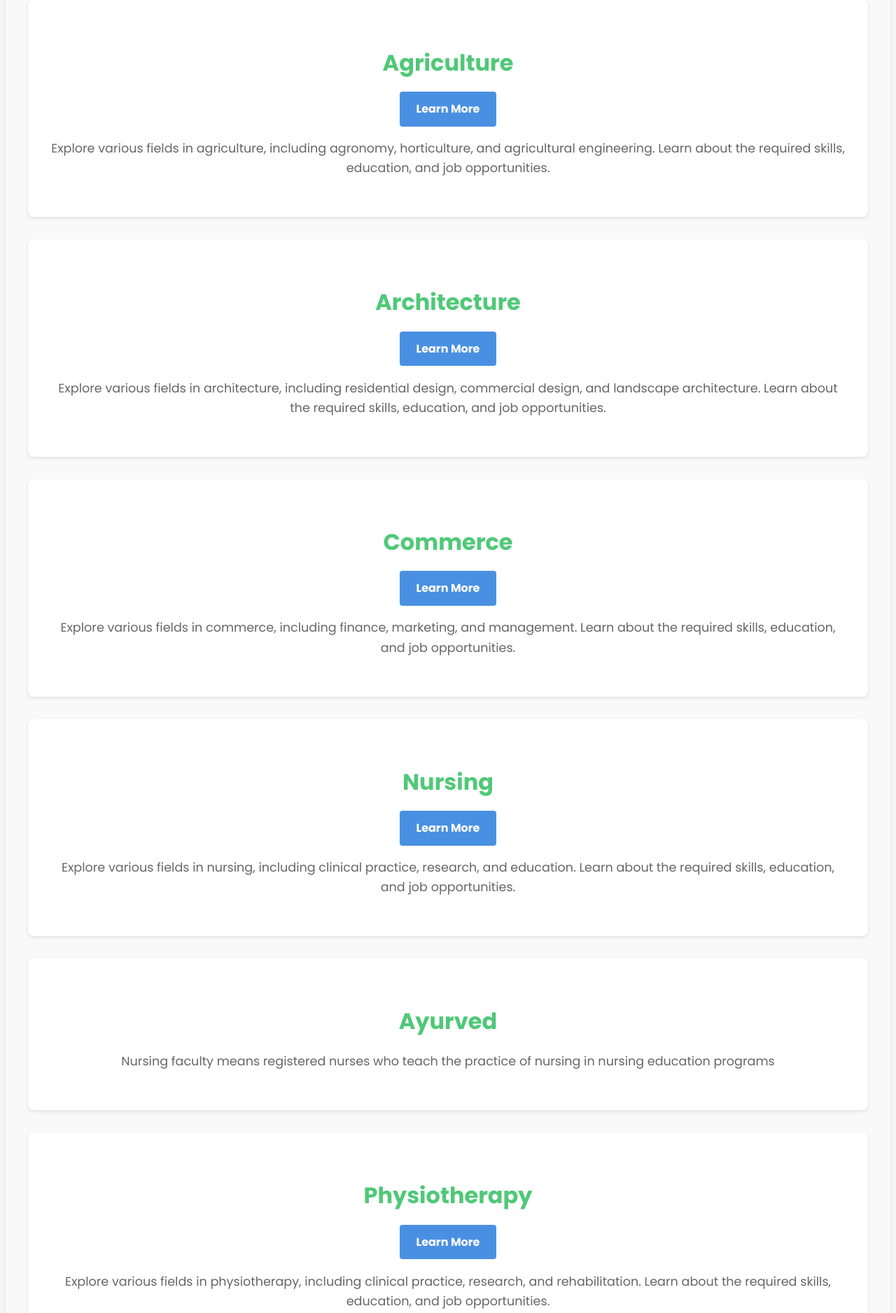
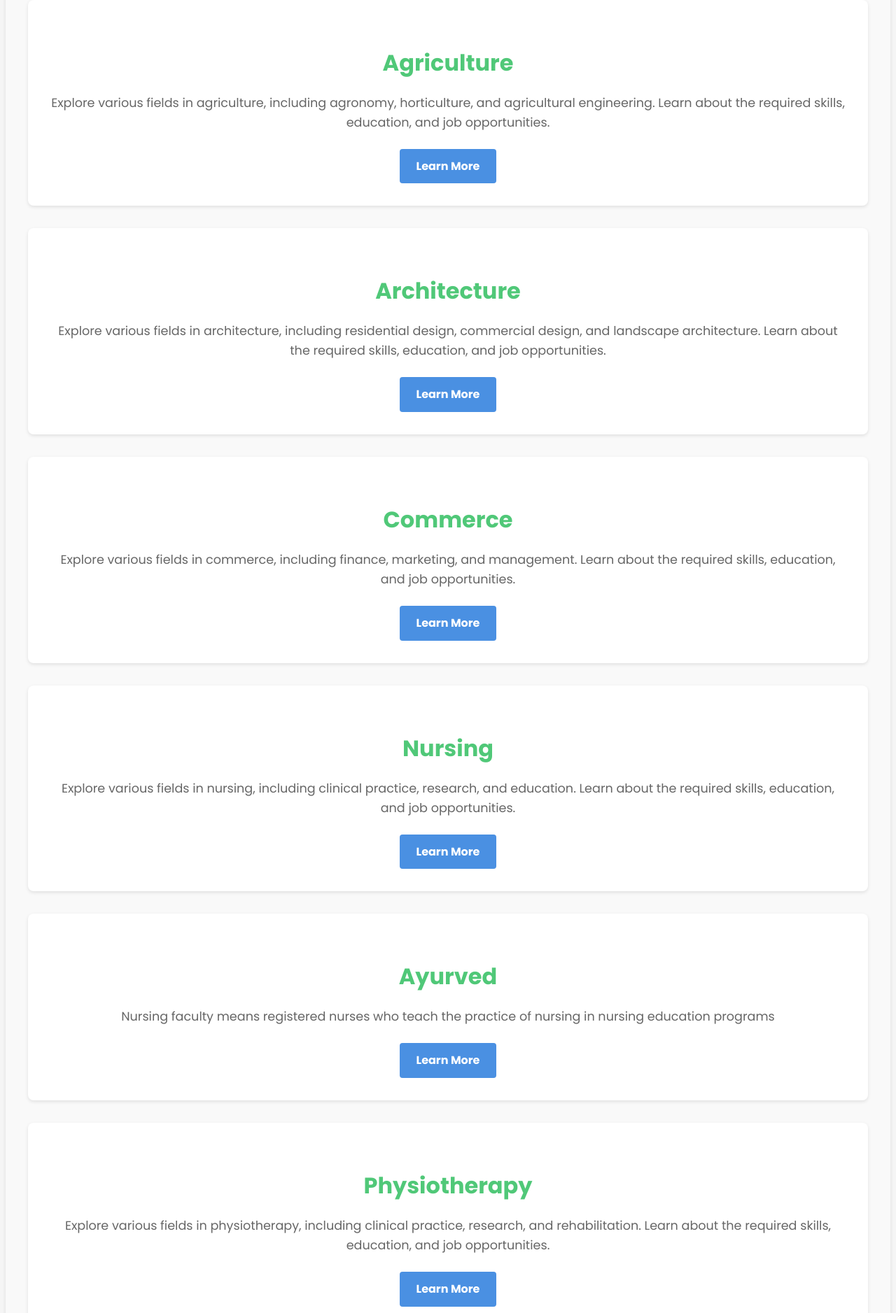
Before and after one commit to YavanikaVarma/Trajectio, a plain HTML site: page home.html in a window 1280 px wide. Shown: the part 2420-4297 px from the top of the page at 70% size. Drawn offline with Linux system fonts and the light colour scheme.

Commit message:
Update home.html

```diff
--- a/home.html
+++ b/home.html
@@ -61,38 +61,39 @@
         </div>
         <div class="pathway">
             <h3>Agriculture</h3>
+            <p>Explore various fields in agriculture, including agronomy, horticulture, and agricultural engineering. Learn about the required skills, education, and job opportunities.</p>
             <a href="agriculture.html">Learn More</a>
-            <p>Explore various fields in agriculture, including agronomy, horticulture, and agricultural engineering. Learn about the required skills, education, and job opportunities.</p>
         </div>
         <div class="pathway">
             <h3>Architecture</h3>
+            <p>Explore various fields in architecture, including residential design, commercial design, and landscape architecture. Learn about the required skills, education, and job opportunities.</p>
             <a href="architecture.html">Learn More</a>
-            <p>Explore various fields in architecture, including residential design, commercial design, and landscape architecture. Learn about the required skills, education, and job opportunities.</p>
         </div>
         <div class="pathway">
             <h3>Commerce</h3>
+            <p>Explore various fields in commerce, including finance, marketing, and management. Learn about the required skills, education, and job opportunities.</p>
             <a href="commerce.html">Learn More</a>
-            <p>Explore various fields in commerce, including finance, marketing, and management. Learn about the required skills, education, and job opportunities.</p>
         </div>
         <div class="pathway">
             <h3>Nursing</h3>
+            <p>Explore various fields in nursing, including clinical practice, research, and education. Learn about the required skills, education, and job opportunities.</p>
             <a href="nursing.html">Learn More</a>
-            <p>Explore various fields in nursing, including clinical practice, research, and education. Learn about the required skills, education, and job opportunities.</p>
         </div>
          <div class="pathway">
-        <h3>Ayurved</h3>
-        <p>Nursing faculty means registered nurses who teach the practice of nursing in nursing education programs</p>
-    </div>
+            <h3>Ayurved</h3>
+            <p>Nursing faculty means registered nurses who teach the practice of nursing in nursing education programs</p>
+             <a href="ayurved.html">Learn More</a>
+         </div>
 
         <div class="pathway">
             <h3>Physiotherapy</h3>
+            <p>Explore various fields in physiotherapy, including clinical practice, research, and rehabilitation. Learn about the required skills, education, and job opportunities.</p>
             <a href="physiotherapy.html">Learn More</a>
-            <p>Explore various fields in physiotherapy, including clinical practice, research, and rehabilitation. Learn about the required skills, education, and job opportunities.</p>
         </div>
         <div class="pathway">
             <h3>Forensic Science</h3>
+            <p>Explore various fields in forensic science, including crime scene investigation, forensic toxicology, and digital forensics. Learn about the required skills, education, and job opportunities.</p>
             <a href="forensic-science.html">Learn More</a>
-            <p>Explore various fields in forensic science, including crime scene investigation, forensic toxicology, and digital forensics. Learn about the required skills, education, and job opportunities.</p>
         </div>
         <div class="pathway">
         <h3>IT & Computer Science</h3>
```
